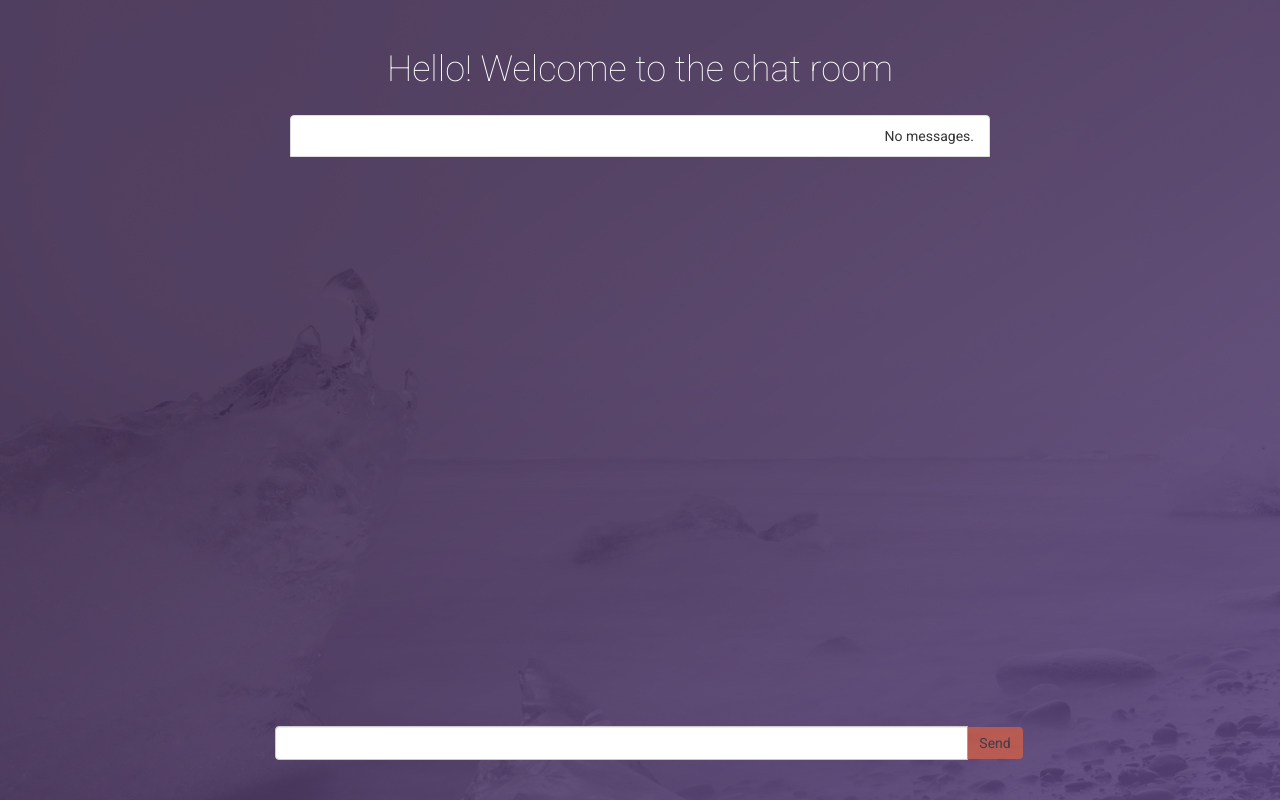
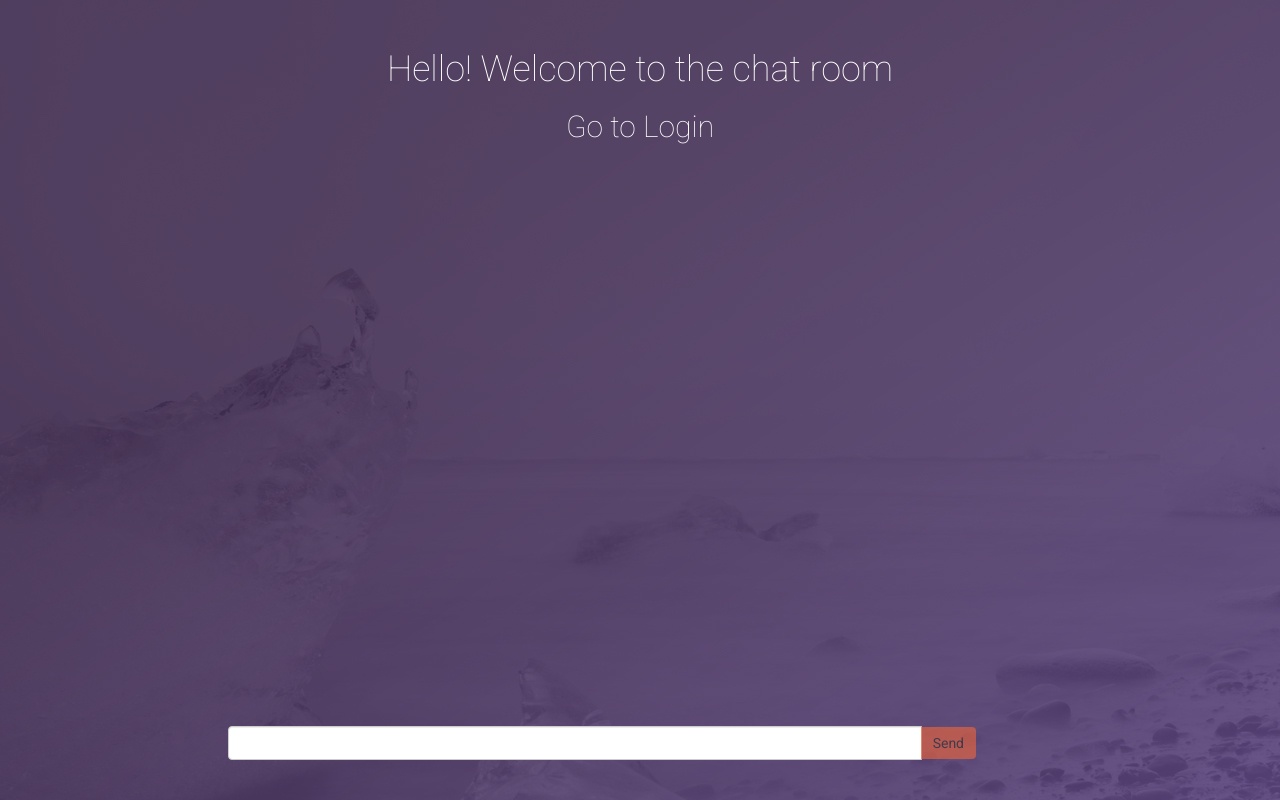
Before and after one commit to Sergo7777/chat, a Django app: page /home/ in a window 1280 px wide. Run offline with Django 3.2, Linux system fonts and the light colour scheme; data that the repository does not hold is empty; some libraries are stand-ins or nearby versions.

Commit message:
end commit

```diff
--- a/chat/static/css/chat_style.css
+++ b/chat/static/css/chat_style.css
@@ -15,7 +15,7 @@ h1, h2 {
 }
 .container-form{
     padding-top: 10%;
-    text-align: center;
+
 }
 
 .inner-bg{
--- a/chat/static/js/chat_js.js
+++ b/chat/static/js/chat_js.js
@@ -14,7 +14,24 @@ $('#chat-form').on('submit', function(event){
         }
     });
 });
+function getMessages(){
+    if (!scrolling) {
+        $.get('/all_messages/', function(all_messages){
+            $('#msg-list').html(messages);
+            var chatlist = document.getElementById('msg-list-div');
+            chatlist.scrollTop = chatlist.scrollHeight;
+        });
+    }
+    scrolling = false;
+}
 
+var scrolling = false;
+$(function(){
+    $('#msg-list-div').on('scroll', function(){
+        scrolling = true;
+    });
+    refreshTimer = setInterval(getMessages, 500);
+});
 
 $(document).ready(function() {
     $('#send').attr('disabled','disabled');
--- a/chat/templates/chat/home.html
+++ b/chat/templates/chat/home.html
@@ -12,6 +12,7 @@
                     <h1>Hello! Welcome to the chat room</h1>
                 </div>
                 <div id="chat-body" class="">
+                        {% if user.authenticate %}
                     <div id="msg-list-div" class="panel-body">
                         <ul id="msg-list" class="list-group">
                             {% for item in chat %}
@@ -21,13 +22,20 @@
                                     <li class="text-left list-group-item">{{ item.message }}</li>
                                 {% endif %}
                             {% empty %}
-                                <li class="text-right list-group-item">No messages.</li>
+                                <li class="text-right list-group-item">No messages...</li>
                             {% endfor %}
                             <script>
                                 var chatlist = document.getElementById('msg-list-div');
                                 chatlist.scrollTop = chatlist.scrollHeight;
                             </script>
                         </ul>
+                        {% else %}
+                        <div class="form-group">
+                            <a href='/login/'>
+                                <h2>Go to Login</h2>
+                            </a>
+                        </div>
+                        {% endif %}
                     </div>
                 </div>
             </div>
--- a/chat/templates/chat/messages.html
+++ b/chat/templates/chat/messages.html
@@ -1,9 +1,9 @@
-{% for obj in chat %}
-    {% if obj.user == request.user %}
-        <li class="text-right list-group-item">{{ obj.message }}</li>
+{% for item in chat %}
+    {% if item.user == request.user %}
+        <li class="text-right list-group-item">{{ item.message }}</li>
     {% else %}
-        <li class="text-left list-group-item">{{ obj.message }}</li>
+        <li class="text-left list-group-item">{{ item.message }}</li>
     {% endif %}
 {% empty %}
-    <li class="text-right list-group-item">No messages yet!</li>
+    <li class="text-right list-group-item">No messages ...</li>
 {% endfor %}
--- a/chat/urls.py
+++ b/chat/urls.py
@@ -22,4 +22,5 @@ urlpatterns = [
     url(r'^login/$', views.login, name='login'),
     url(r'^logout/$', views.logout, name='logout'),
     url(r'^post/$', views.post, name='post'),
+    url(r'^all_messages/$', views.all_messages, name='all_messages'),
 ]
--- a/chat/views.py
+++ b/chat/views.py
@@ -42,3 +42,7 @@ def post(request):
         return JsonResponse({ 'msg': msg, 'user': chat.user.username })
     else:
         return HttpResponse('Request must be POST.')
+
+def all_messages(request):
+    chat = Chat.objects.all()
+    return render(request, 'chat/messages.html', {'chat': chat})
```
Also changed, not shown: chat/templates/chat/login.html (+7 -5 lines).
